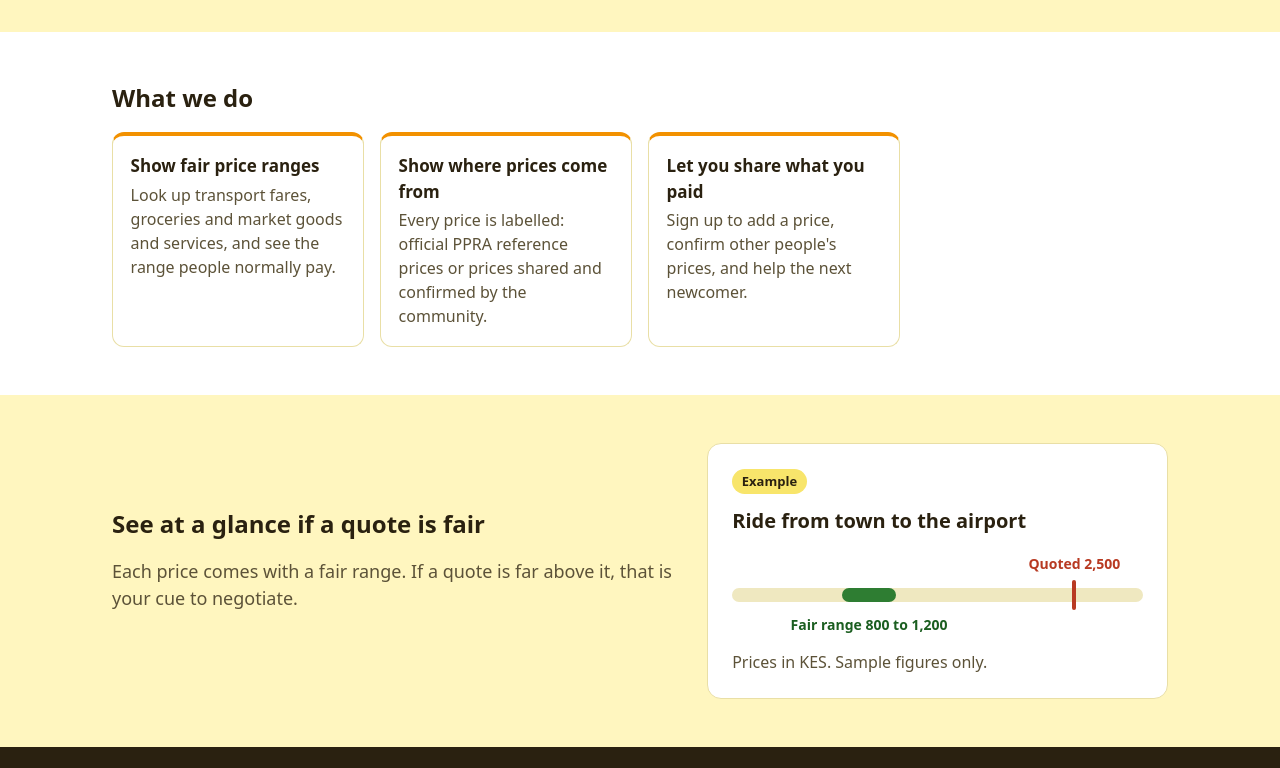
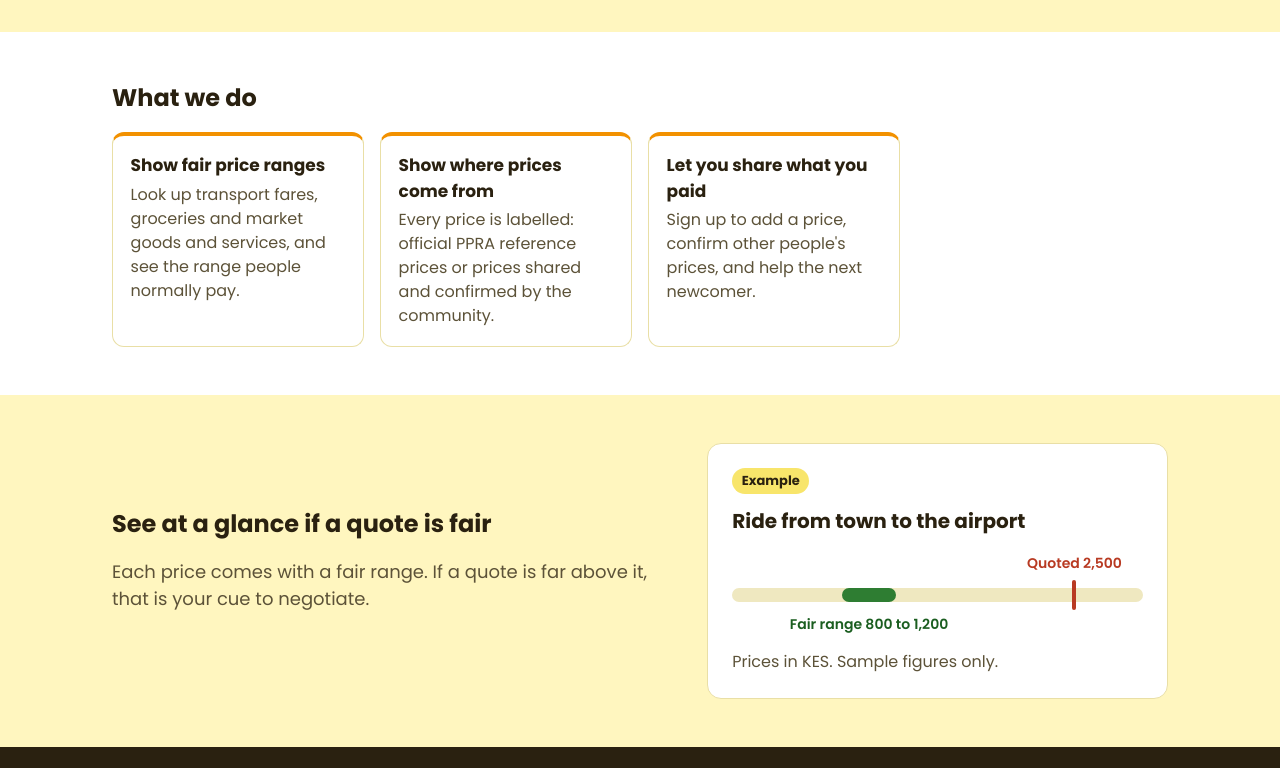
Before and after one commit to mskanogo/pricemoja, a plain HTML site: page index.html in a window 1280 px wide. Shown: the part 452-1220 px from the top of the page. Drawn offline with Linux system fonts and the light colour scheme.

Commit message:
change site font to poppins

```diff
--- a/css/styles.css
+++ b/css/styles.css
@@ -3,8 +3,7 @@
   --brand: #B45309; --brand-dark: #8F4207;
   --ink: #2A2110; --muted: #5C5238; --page: #FFFFFF; --card: #FFFFFF; --line: #E9DFA6;
   --fair: #2E7D32; --fair-dark: #1B5E20; --alert: #B83A22; --track: #EFE8C0; --focus: #1D4ED8;
-  font-family: system-ui, -apple-system, "Segoe UI", Roboto, "Helvetica Neue", Arial, sans-serif;
-}
+  font-family: "Poppins", system-ui, -apple-system, "Segoe UI", Roboto, Arial, sans-serif;}
 *, *::before, *::after { box-sizing: border-box; }
 [hidden] { display: none !important; }
 body { margin: 0; background: var(--page); color: var(--ink); line-height: 1.5; }
--- a/index.html
+++ b/index.html
@@ -8,7 +8,10 @@
   <meta name="theme-color" content="#F8E56B">
   <link rel="manifest" href="manifest.json">
   <link rel="icon" href="icons/icon.svg" type="image/svg+xml">
-  <link rel="stylesheet" href="css/styles.css">
+  <link rel="preconnect" href="https://fonts.googleapis.com">
+<link rel="preconnect" href="https://fonts.gstatic.com" crossorigin>
+<link href="https://fonts.googleapis.com/css2?family=Poppins:wght@400;600;700;800&display=swap" rel="stylesheet">
+<link rel="stylesheet" href="css/styles.css">
 </head>
 <body>
   <a class="skip" href="#main">Skip to content</a>
```
